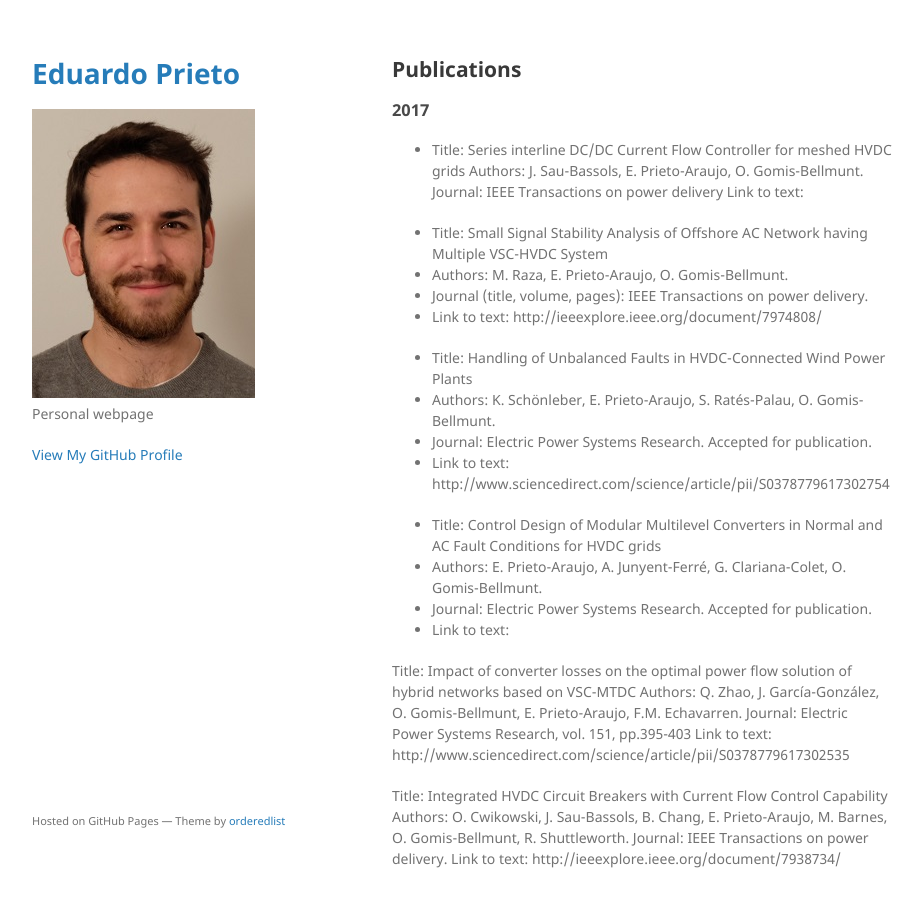
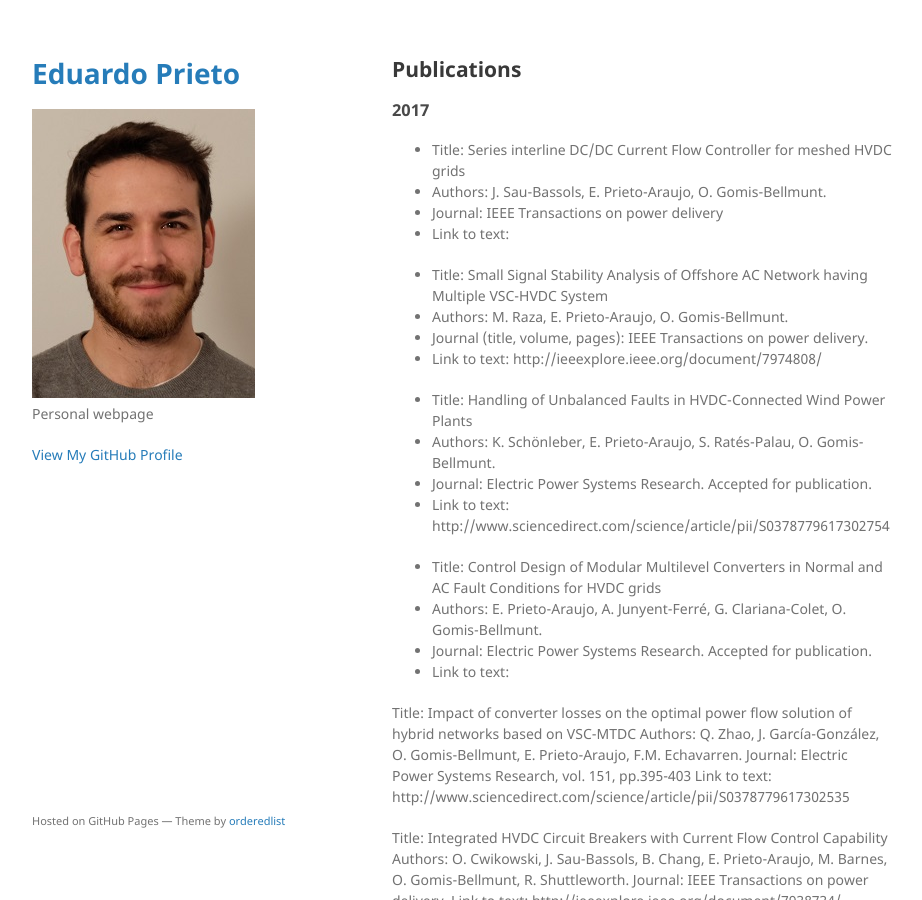
Before and after one commit to eprietoaraujo/eprietoaraujo.github.io, a Jekyll site: the page built from another-page.md, in a window 1280 px wide and 900 px high. Shown: the whole window, without its empty margins (178-1100 px from the left). Built offline with Jekyll 4.4.1, drawn with Linux system fonts in a browser that asks for light colours; our own code applies the rules of GitHub Pages for plain Markdown files.

```diff
--- a/another-page.md
+++ b/another-page.md
@@ -6,9 +6,9 @@ layout: default
 ### 2017
 
 - Title: Series interline DC/DC Current Flow Controller for meshed HVDC grids
-Authors: J. Sau-Bassols, E. Prieto-Araujo, O. Gomis-Bellmunt.
-Journal: IEEE Transactions on power delivery
-Link to text:
+- Authors: J. Sau-Bassols, E. Prieto-Araujo, O. Gomis-Bellmunt.
+- Journal: IEEE Transactions on power delivery
+- Link to text:
 
 - Title: Small Signal Stability Analysis of Offshore AC Network having Multiple VSC-HVDC System
 - Authors: M. Raza, E. Prieto-Araujo, O. Gomis-Bellmunt.
```
